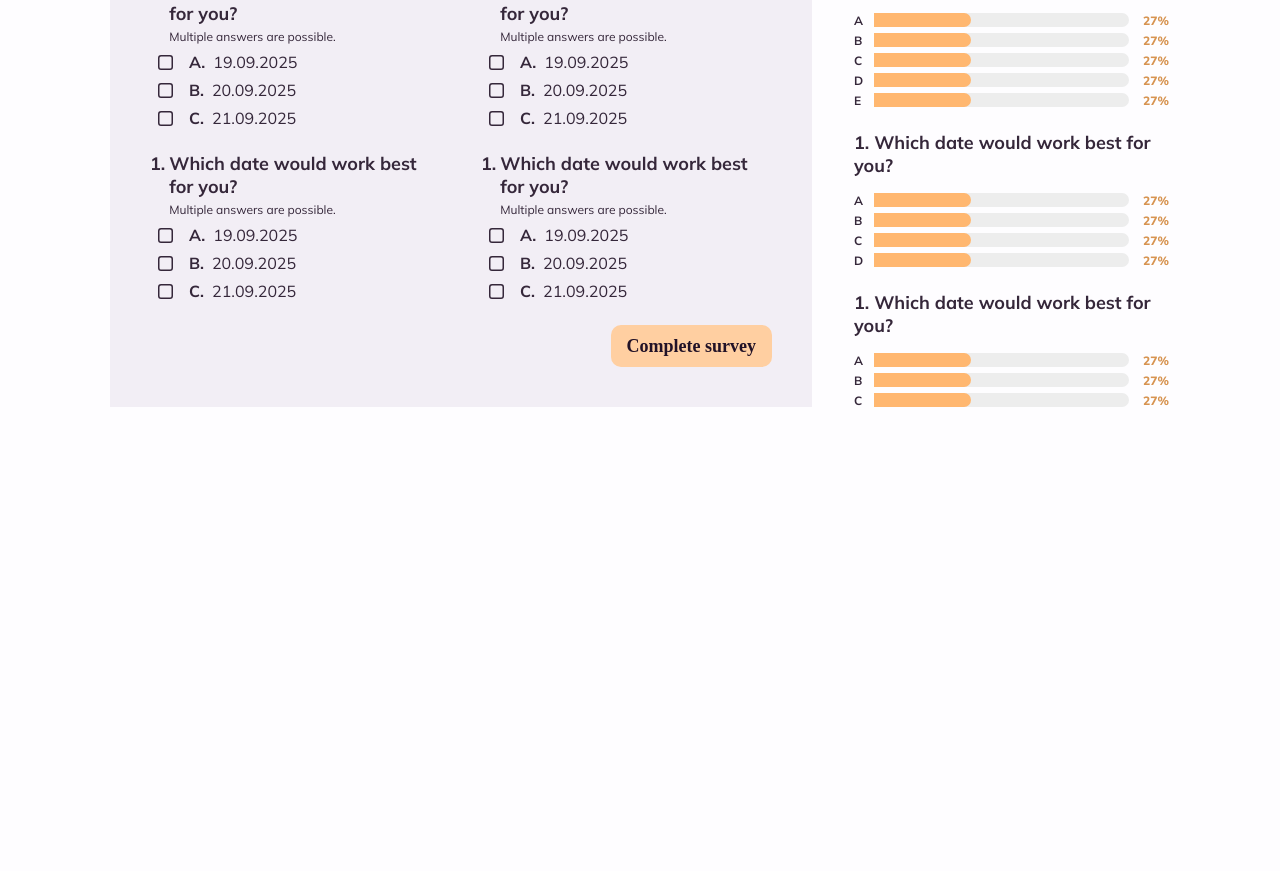
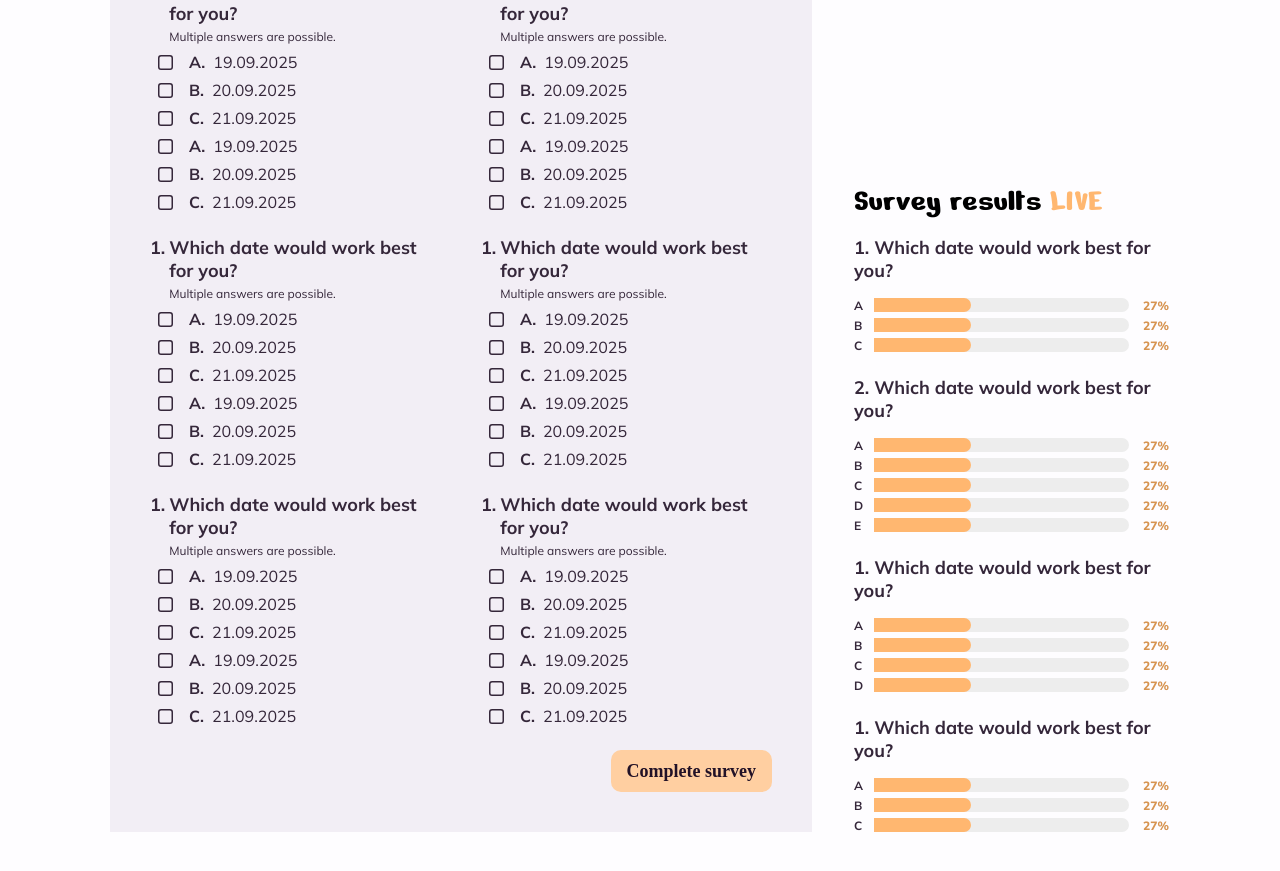
Before and after one commit to FelixWagner25/Poll_App, an Angular app: page / in a window 1280 px wide. Shown: the part 443-1314 px from the top of the page. Before the commit the page ends 890 px from the top, so only its background shows below. Built offline with nearby package versions, Linux system fonts and the light colour scheme; a web font is replaced by a local one.

Commit message:
feat: add routerlink and small stlye changes to survey results component

```diff
--- a/src/app/survey-results/survey-results.component.html
+++ b/src/app/survey-results/survey-results.component.html
@@ -45,18 +45,6 @@
                 <span class="survey__answer--selector">C.</span>
                 <span class="survey__answer--text">21.09.2025</span>
               </div>
-            </div>
-          </div>
-
-          <div class="survey__question">
-            <div class="survey__question--headline">
-              <span>1.</span>
-              <div class="fbox-col-left gap-4px">
-                <p>Which date would work best for you?</p>
-                <p class="survey__question--subline">Multiple answers are possible.</p>
-              </div>
-            </div>
-            <div class="fbox-col-left gap-8px width-100">
               <div class="survey__answer">
                 <span class="survey__answer--checkbox"></span>
                 <span class="survey__answer--selector">A.</span>
@@ -100,6 +88,21 @@
                 <span class="survey__answer--text">21.09.2025</span>
               </div>
             </div>
+            <div class="survey__answer">
+              <span class="survey__answer--checkbox"></span>
+              <span class="survey__answer--selector">A.</span>
+              <span class="survey__answer--text">19.09.2025</span>
+            </div>
+            <div class="survey__answer">
+              <span class="survey__answer--checkbox"></span>
+              <span class="survey__answer--selector">B.</span>
+              <span class="survey__answer--text">20.09.2025</span>
+            </div>
+            <div class="survey__answer">
+              <span class="survey__answer--checkbox"></span>
+              <span class="survey__answer--selector">C.</span>
+              <span class="survey__answer--text">21.09.2025</span>
+            </div>
           </div>
 
           <div class="survey__question">
@@ -126,6 +129,147 @@
                 <span class="survey__answer--selector">C.</span>
                 <span class="survey__answer--text">21.09.2025</span>
               </div>
+            </div>
+            <div class="survey__answer">
+              <span class="survey__answer--checkbox"></span>
+              <span class="survey__answer--selector">A.</span>
+              <span class="survey__answer--text">19.09.2025</span>
+            </div>
+            <div class="survey__answer">
+              <span class="survey__answer--checkbox"></span>
+              <span class="survey__answer--selector">B.</span>
+              <span class="survey__answer--text">20.09.2025</span>
+            </div>
+            <div class="survey__answer">
+              <span class="survey__answer--checkbox"></span>
+              <span class="survey__answer--selector">C.</span>
+              <span class="survey__answer--text">21.09.2025</span>
+            </div>
+          </div>
+
+          <div class="survey__question">
+            <div class="survey__question--headline">
+              <span>1.</span>
+              <div class="fbox-col-left gap-4px">
+                <p>Which date would work best for you?</p>
+                <p class="survey__question--subline">Multiple answers are possible.</p>
+              </div>
+            </div>
+            <div class="fbox-col-left gap-8px width-100">
+              <div class="survey__answer">
+                <span class="survey__answer--checkbox"></span>
+                <span class="survey__answer--selector">A.</span>
+                <span class="survey__answer--text">19.09.2025</span>
+              </div>
+              <div class="survey__answer">
+                <span class="survey__answer--checkbox"></span>
+                <span class="survey__answer--selector">B.</span>
+                <span class="survey__answer--text">20.09.2025</span>
+              </div>
+              <div class="survey__answer">
+                <span class="survey__answer--checkbox"></span>
+                <span class="survey__answer--selector">C.</span>
+                <span class="survey__answer--text">21.09.2025</span>
+              </div>
+            </div>
+            <div class="survey__answer">
+              <span class="survey__answer--checkbox"></span>
+              <span class="survey__answer--selector">A.</span>
+              <span class="survey__answer--text">19.09.2025</span>
+            </div>
+            <div class="survey__answer">
+              <span class="survey__answer--checkbox"></span>
+              <span class="survey__answer--selector">B.</span>
+              <span class="survey__answer--text">20.09.2025</span>
+            </div>
+            <div class="survey__answer">
+              <span class="survey__answer--checkbox"></span>
+              <span class="survey__answer--selector">C.</span>
+              <span class="survey__answer--text">21.09.2025</span>
+            </div>
+          </div>
+
+          <div class="survey__question">
+            <div class="survey__question--headline">
+              <span>1.</span>
+              <div class="fbox-col-left gap-4px">
+                <p>Which date would work best for you?</p>
+                <p class="survey__question--subline">Multiple answers are possible.</p>
+              </div>
+            </div>
+            <div class="fbox-col-left gap-8px width-100">
+              <div class="survey__answer">
+                <span class="survey__answer--checkbox"></span>
+                <span class="survey__answer--selector">A.</span>
+                <span class="survey__answer--text">19.09.2025</span>
+              </div>
+              <div class="survey__answer">
+                <span class="survey__answer--checkbox"></span>
+                <span class="survey__answer--selector">B.</span>
+                <span class="survey__answer--text">20.09.2025</span>
+              </div>
+              <div class="survey__answer">
+                <span class="survey__answer--checkbox"></span>
+                <span class="survey__answer--selector">C.</span>
+                <span class="survey__answer--text">21.09.2025</span>
+              </div>
+            </div>
+            <div class="survey__answer">
+              <span class="survey__answer--checkbox"></span>
+              <span class="survey__answer--selector">A.</span>
+              <span class="survey__answer--text">19.09.2025</span>
+            </div>
+            <div class="survey__answer">
+              <span class="survey__answer--checkbox"></span>
+              <span class="survey__answer--selector">B.</span>
+              <span class="survey__answer--text">20.09.2025</span>
+            </div>
+            <div class="survey__answer">
+              <span class="survey__answer--checkbox"></span>
+              <span class="survey__answer--selector">C.</span>
+              <span class="survey__answer--text">21.09.2025</span>
+            </div>
+          </div>
+
+          <div class="survey__question">
+            <div class="survey__question--headline">
+              <span>1.</span>
+              <div class="fbox-col-left gap-4px">
+                <p>Which date would work best for you?</p>
+                <p class="survey__question--subline">Multiple answers are possible.</p>
+              </div>
+            </div>
+            <div class="fbox-col-left gap-8px width-100">
+              <div class="survey__answer">
+                <span class="survey__answer--checkbox"></span>
+                <span class="survey__answer--selector">A.</span>
+                <span class="survey__answer--text">19.09.2025</span>
+              </div>
+              <div class="survey__answer">
+                <span class="survey__answer--checkbox"></span>
+                <span class="survey__answer--selector">B.</span>
+                <span class="survey__answer--text">20.09.2025</span>
+              </div>
+              <div class="survey__answer">
+                <span class="survey__answer--checkbox"></span>
+                <span class="survey__answer--selector">C.</span>
+                <span class="survey__answer--text">21.09.2025</span>
+              </div>
+            </div>
+            <div class="survey__answer">
+              <span class="survey__answer--checkbox"></span>
+              <span class="survey__answer--selector">A.</span>
+              <span class="survey__answer--text">19.09.2025</span>
+            </div>
+            <div class="survey__answer">
+              <span class="survey__answer--checkbox"></span>
+              <span class="survey__answer--selector">B.</span>
+              <span class="survey__answer--text">20.09.2025</span>
+            </div>
+            <div class="survey__answer">
+              <span class="survey__answer--checkbox"></span>
+              <span class="survey__answer--selector">C.</span>
+              <span class="survey__answer--text">21.09.2025</span>
             </div>
           </div>
         </div>
--- a/src/app/survey-results/survey-results.component.scss
+++ b/src/app/survey-results/survey-results.component.scss
@@ -48,16 +48,8 @@ section {
     @include mx.font-size-wght(16px, 500);
     font-family: 'Mulish';
   }
-}
 
-.survey-questions-wrap {
-  display: grid;
-  grid-template-columns: auto auto;
-  column-gap: 40px;
-  row-gap: 24px;
-}
-
-.survey__question {
+  &__question {
     display: flex;
     flex-direction: column;
     align-items: flex-start;
@@ -77,7 +69,7 @@ section {
     }
   }
 
-.survey__answer {
+  &__answer {
     padding-left: 8px;
     display: flex;
     align-items: flex-start;
@@ -108,6 +100,14 @@ section {
     &--text {
       @include mx.font-size-wght(16px, 400);
     }
+  }
+}
+
+.survey-questions-wrap {
+  display: grid;
+  grid-template-columns: auto auto;
+  column-gap: 40px;
+  row-gap: 24px;
 }
 
 .results {
```
Also changed, not shown: src/app/survey-results/survey-results.component.ts (+3 -4 lines). Lines whose indentation alone changed are shown as unchanged.
